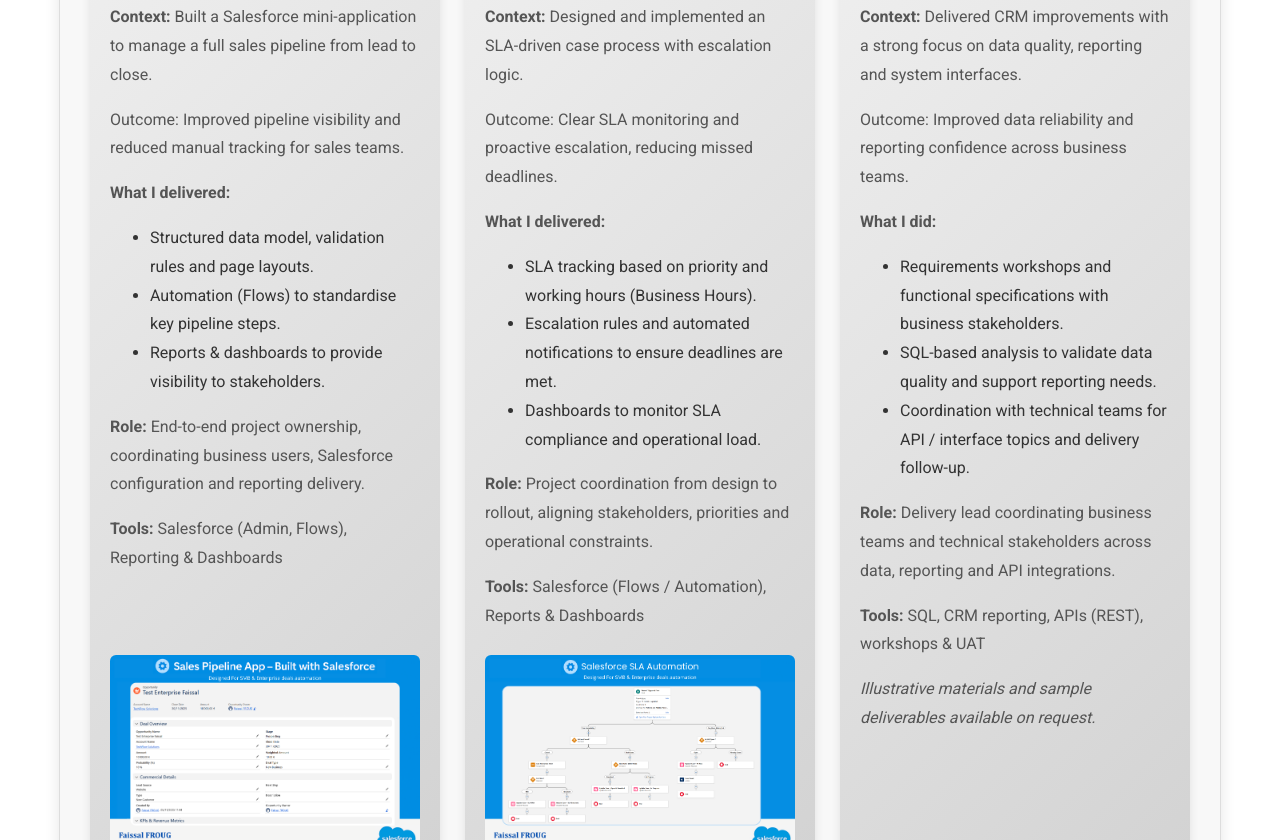
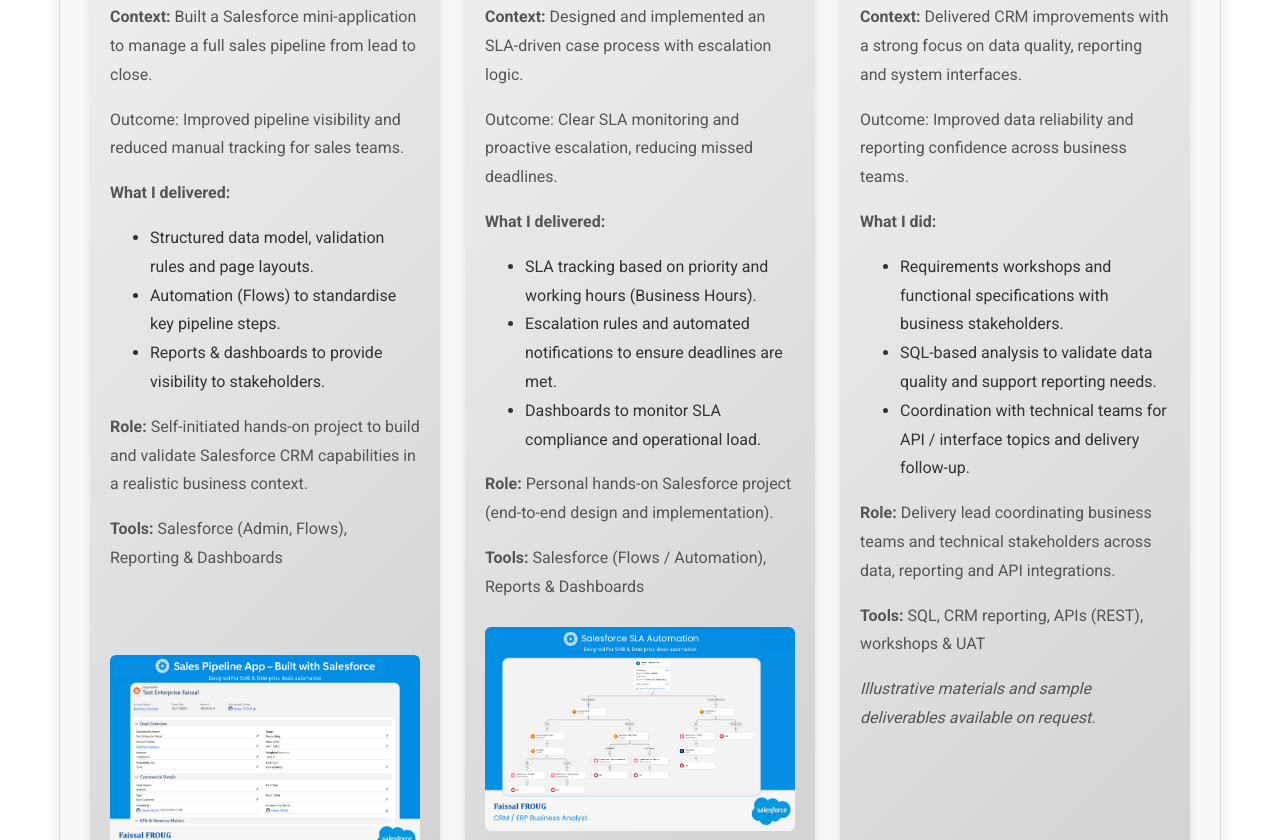
Before and after one commit to Faissal-Froug/faissal-froug.github.io, a plain HTML site: page index.html in a window 1280 px wide. Shown: the part 1600-2440 px from the top of the page. Drawn offline with Linux system fonts and the light colour scheme.

Commit message:
Change Index.html - MAJ

```diff
--- a/index.html
+++ b/index.html
@@ -59,7 +59,7 @@
 <body>
     <header>
         <h1>Faissal Froug : Project Manager & Business Analyst – CRM, ERP & System Integrations</h1>
-        <p>I help organisations deliver CRM and ERP projects safely by making data flows and system interfaces understandable, reliable and controlled.</p>
+        <p>I help organisations deliver CRM and ERP projects safely by clarifying complex data flows and stabilising critical system interfaces.</p>
     </header>
 
     <nav>
@@ -130,7 +130,7 @@
 				<li>Automation (Flows) to standardise key pipeline steps.</li>
 				<li>Reports & dashboards to provide visibility to stakeholders.</li>
 			  </ul>
-			  <p><strong>Role:</strong> End-to-end project ownership, coordinating business users, Salesforce configuration and reporting delivery.</p>
+			  <p><strong>Role:</strong> Self-initiated hands-on project to build and validate Salesforce CRM capabilities in a realistic business context.</p>
 			  <p><strong>Tools:</strong> Salesforce (Admin, Flows), Reporting & Dashboards</p><br><br>
 
 			  <img src="Faissal FROUG.png"
@@ -152,7 +152,7 @@
 				<li>Escalation rules and automated notifications to ensure deadlines are met.</li>
 				<li>Dashboards to monitor SLA compliance and operational load.</li>
 			  </ul>
-			  <p><strong>Role:</strong> Project coordination from design to rollout, aligning stakeholders, priorities and operational constraints.</p>
+			  <p><strong>Role:</strong> Personal hands-on Salesforce project (end-to-end design and implementation).</p>
 			  <p><strong>Tools:</strong> Salesforce (Flows / Automation), Reports & Dashboards</p>
 			  <img src="Faissal FROUG (1).png"
 				   alt="Salesforce sales pipeline dashboard"
```
